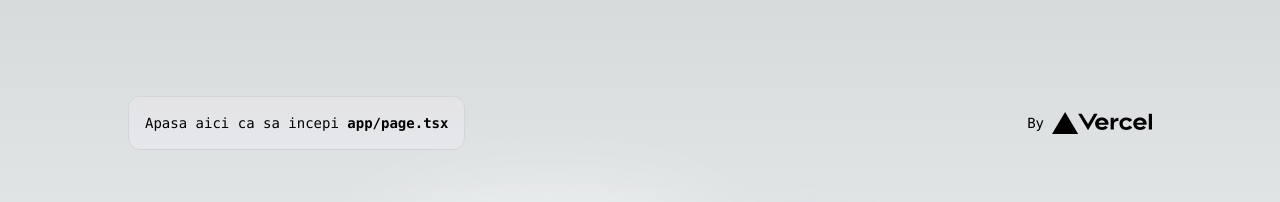
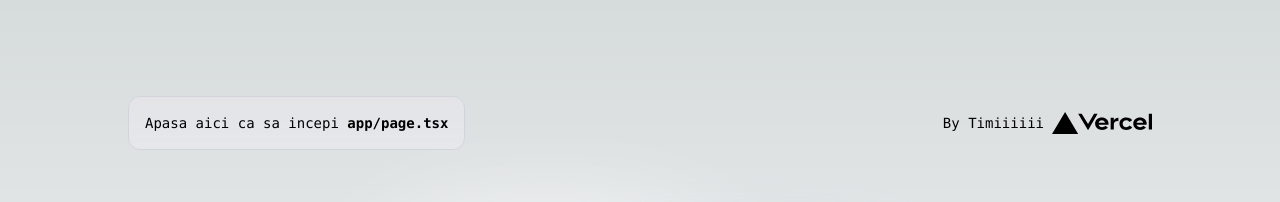
Before and after one commit to timi-petre/amicus-portfolio, a Next.js app: page / in a window 1280 px wide. Shown: the top 202 px of the page. Built offline with nearby package versions, Linux system fonts and the light colour scheme.

Commit message:
second commit

```diff
--- a/app/page.tsx
+++ b/app/page.tsx
@@ -15,7 +15,7 @@ export default function Home() {
             target="_blank"
             rel="noopener noreferrer"
           >
-            By{' '}
+            By Timiiiiii{' '}
             <Image
               src="/vercel.svg"
               alt="Vercel Logo"
```
